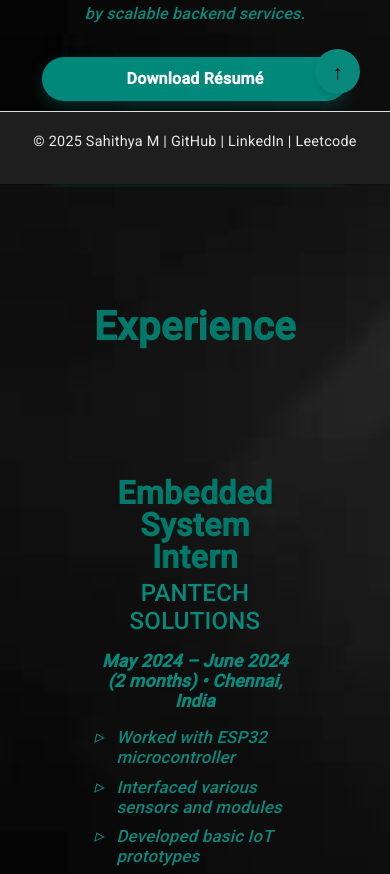
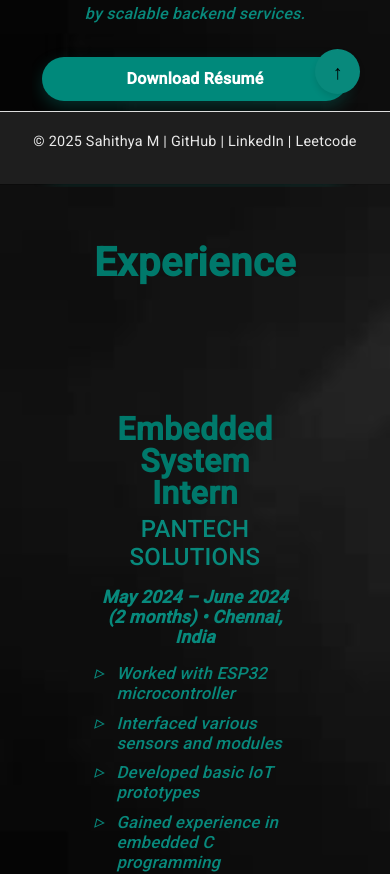
Before and after one commit to sahi26/My-Portfolio, an Angular app: page / in a window 390 px wide. Shown: the part 660-1534 px from the top of the page. Built offline with nearby package versions, Linux system fonts and the light colour scheme.

Commit message:
'scroll'

```diff
--- a/src/styles.css
+++ b/src/styles.css
@@ -483,3 +483,38 @@ body {
   margin: 0;
   font-family: Roboto, "Helvetica Neue", sans-serif;
 }
+
+#projects,
+#skills,
+#experience,
+#education,
+#contact {
+  scroll-margin-top: 80px;
+}
+
+#skills {
+  padding-top: 80px;
+  margin-top: -80px;
+}
+
+@media (max-width: 768px) {
+
+  #projects,
+  #skills,
+  #experience,
+  #education,
+  #contact {
+    scroll-margin-top: 190px;
+    /* Increase to match mobile navbar height */
+  }
+
+  #skills,
+  #projects,
+  #skills,
+  #experience,
+  #education,
+  #contact {
+    padding-top: 120px;
+    margin-top: -120px;
+  }
+}
```
